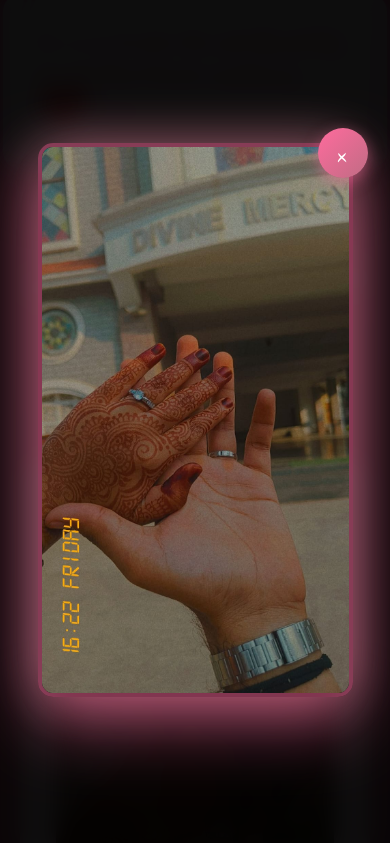
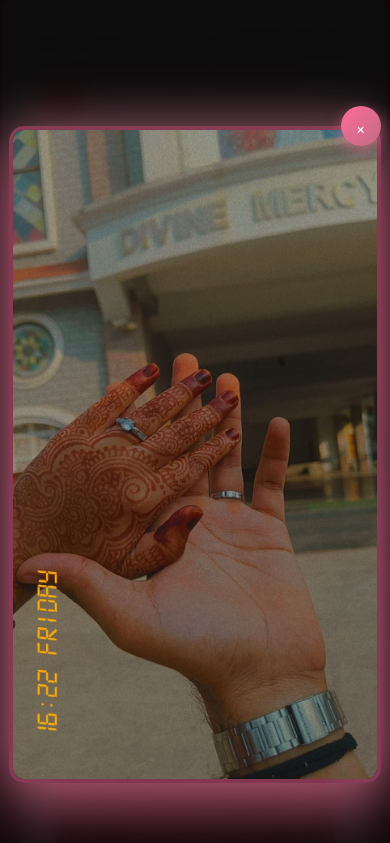
Before and after one commit to sagar2007S/Valentine-Surprise, a plain HTML site: page index.html in a window 390 px wide. Both pictures are taken after a click on the element 195 px from the left and 804 px from the top of the page. Shown: the top 843 px of the page. Drawn offline with Linux system fonts and the light colour scheme.

Commit message:
Update image modal styles for better responsiveness

```diff
--- a/index.html
+++ b/index.html
@@ -432,7 +432,7 @@
             align-items: center;
             justify-content: center;
             animation: fadeIn 0.3s ease;
-            padding: 20px;
+            padding: 60px 20px 20px 20px;
         }
 
         .image-modal.active {
@@ -440,15 +440,20 @@
         }
 
         .image-modal-content {
-            max-width: 90%;
-            max-height: 90vh;
+            max-width: 85%;
+            max-height: 85%;
             position: relative;
+            display: flex;
+            align-items: center;
+            justify-content: center;
             animation: zoomIn 0.4s ease;
         }
 
         .image-modal-content img {
-            width: 100%;
-            height: 100%;
+            max-width: 100%;
+            max-height: 100%;
+            width: auto;
+            height: auto;
             object-fit: contain;
             border-radius: 15px;
             box-shadow: 0 25px 70px rgba(255, 107, 157, 0.6),
@@ -458,13 +463,13 @@
 
         .image-close-btn {
             position: absolute;
-            top: -15px;
-            right: -15px;
-            width: 50px;
-            height: 50px;
+            top: -50px;
+            right: -10px;
+            width: 45px;
+            height: 45px;
             background: linear-gradient(135deg, #ff6b9d, #c06c84);
             border-radius: 50%;
-            font-size: 2rem;
+            font-size: 1.8rem;
             cursor: pointer;
             color: white;
             transition: all 0.3s ease;
@@ -473,6 +478,7 @@
             justify-content: center;
             box-shadow: 0 5px 15px rgba(255, 107, 157, 0.5);
             font-weight: bold;
+            z-index: 2001;
         }
 
         .image-close-btn:hover {
@@ -565,6 +571,24 @@
             .note-signature {
                 font-size: 1.5rem;
             }
+
+            /* Image Modal Mobile */
+            .image-modal {
+                padding: 80px 10px 10px 10px;
+            }
+
+            .image-modal-content {
+                max-width: 95%;
+                max-height: 80%;
+            }
+
+            .image-close-btn {
+                top: -60px;
+                right: 0;
+                width: 40px;
+                height: 40px;
+                font-size: 1.5rem;
+            }
         }
 
         @media (max-width: 480px) {
@@ -595,6 +619,16 @@
             .love-note-btn {
                 font-size: 1.3rem;
                 padding: 18px 40px;
+            }
+
+            /* Image Modal Mobile Small */
+            .image-modal {
+                padding: 70px 5px 5px 5px;
+            }
+
+            .image-modal-content {
+                max-width: 98%;
+                max-height: 75%;
             }
         }
     </style>
```
